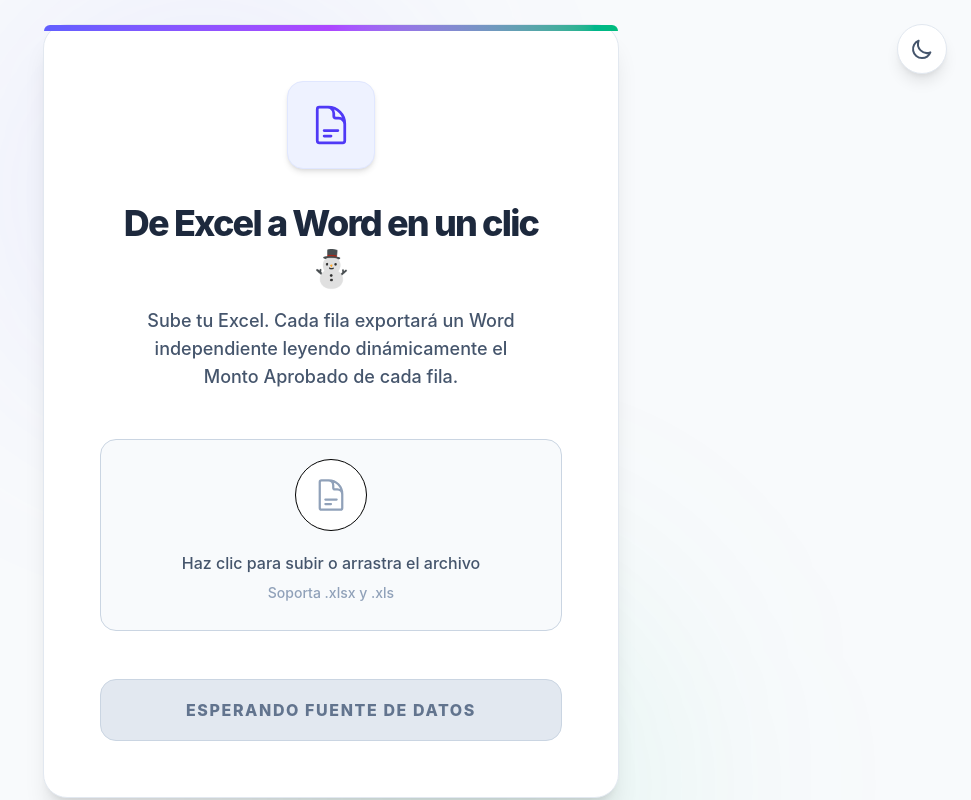
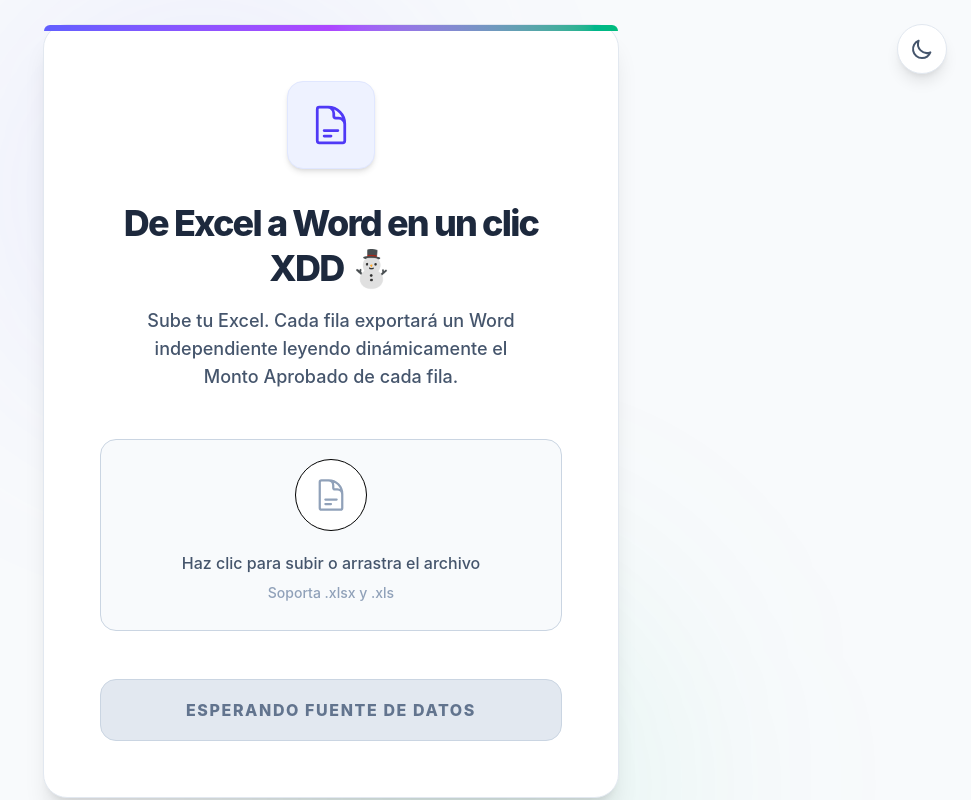
Before and after one commit to NicolasCruyffMachadoGarcia/SmartCash, a React (Vite) app: page / in a window 1280 px wide. Shown: the top 800 px of the page, without its empty margins (309-1280 px from the left). Built offline with nearby package versions, Linux system fonts and the light colour scheme.

Commit message:
Cambio el titulo

```diff
--- a/src/App.jsx
+++ b/src/App.jsx
@@ -301,7 +301,7 @@
             </svg>
           </div>
           <h1 className="text-4xl font-extrabold text-slate-800 dark:text-white tracking-tighter leading-tight">
-            De Excel a Word en un clic ⛄
+            De Excel a Word en un clic XDD ⛄
           </h1>
           <p className="text-slate-600 dark:text-slate-400 mt-4 text-lg max-w-sm mx-auto font-medium">
             Sube tu Excel. Cada fila exportará un Word independiente leyendo dinámicamente el Monto Aprobado de cada fila.
```
Also changed, not shown: 1 other file (tests, documents, lock files or other folders).
